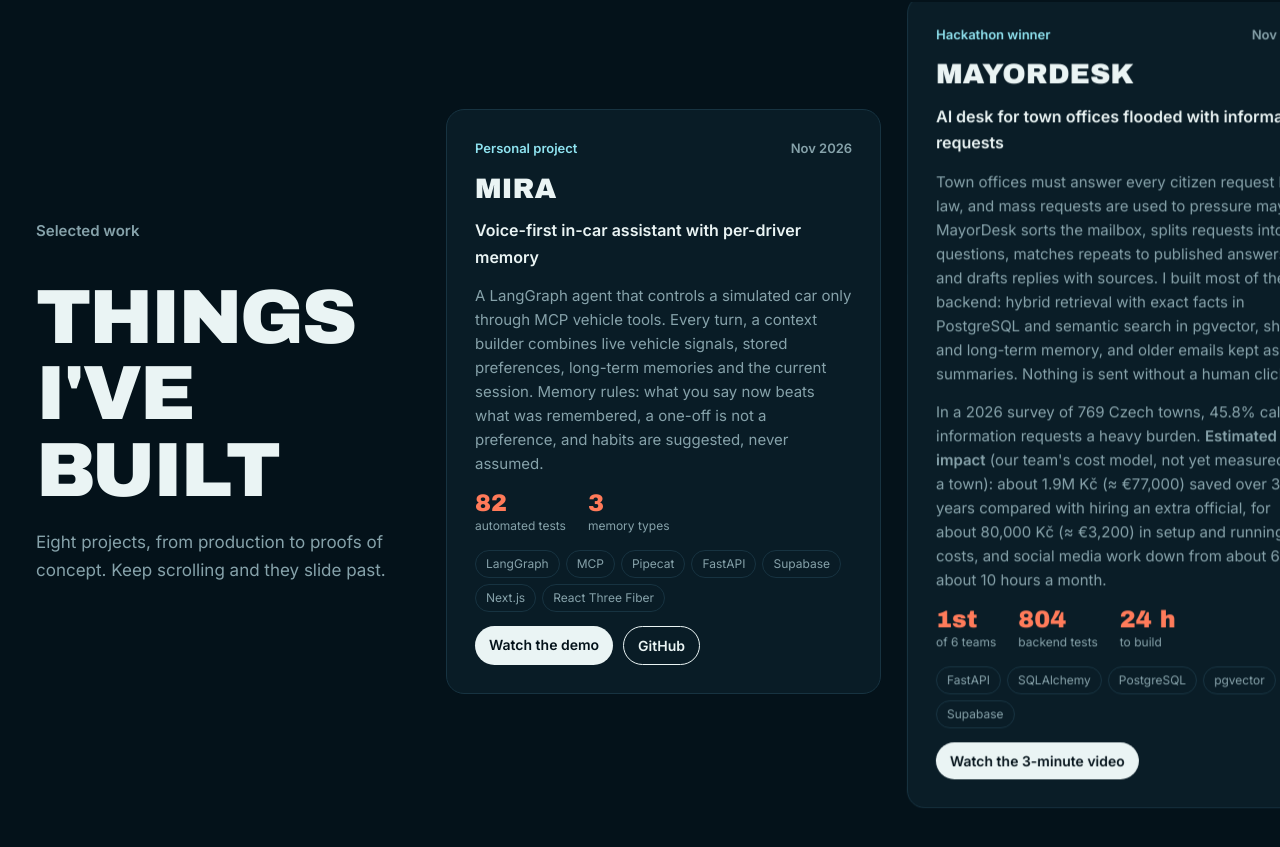
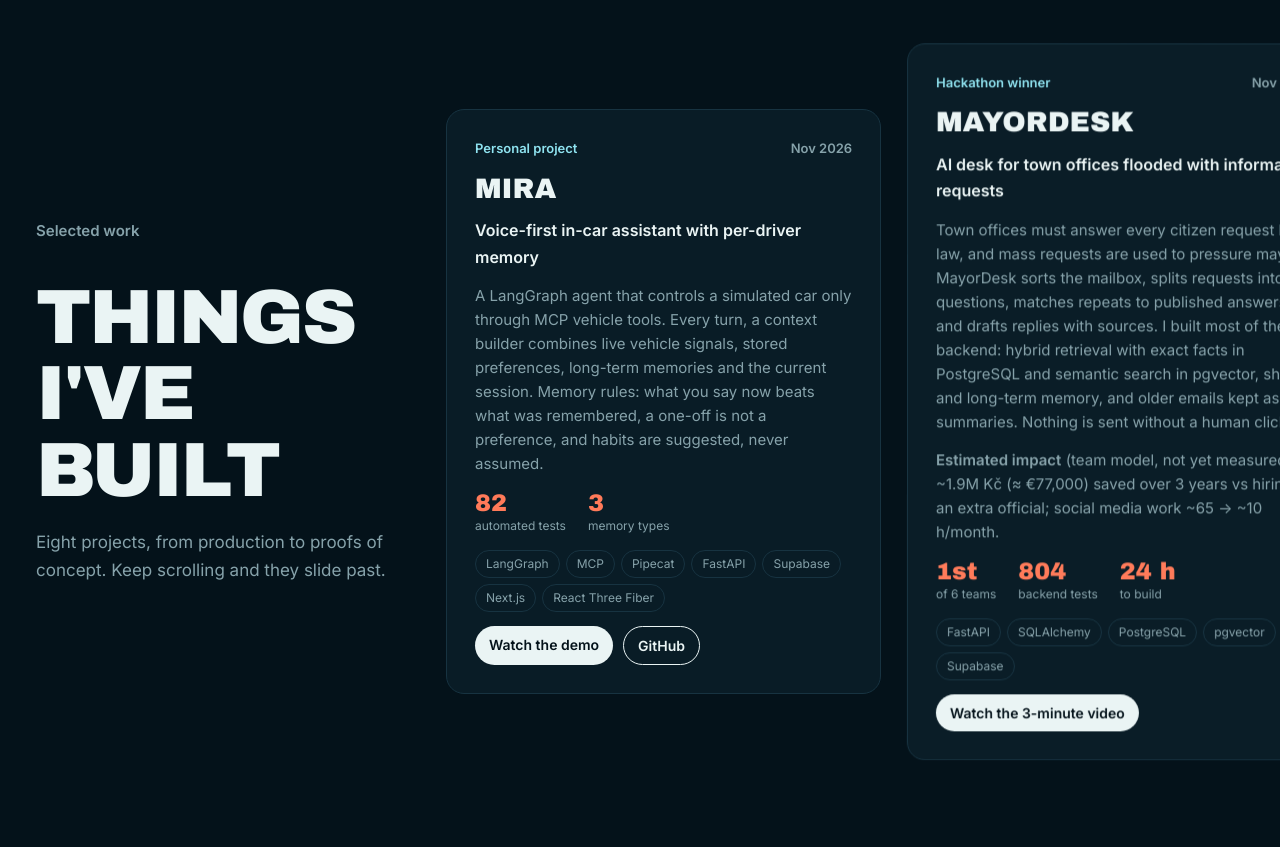
Before and after one commit to baksh07/baksh07.github.io, a plain HTML site: page index.html in a window 1280 px wide. Shown: the part 2287-3134 px from the top of the page. Drawn offline with nearby package versions, Linux system fonts and the light colour scheme; a web font is replaced by a local one.

Commit message:
Shorten MayorDesk estimated impact line
Co-Authored-By: Claude Opus 5.5 <noreply@anthropic.com>
Claude-Session: https://claude.ai/code/session_01GxPC91EDHwHmouxH86hkqi

```diff
--- a/index.html
+++ b/index.html
@@ -252,7 +252,7 @@ footer{color:var(--muted);font-size:14px;display:flex;flex-wrap:wrap;justify-con
       <h3>MayorDesk</h3>
       <p class="what">AI desk for town offices flooded with information requests</p>
       <p class="d">Town offices must answer every citizen request by law, and mass requests are used to pressure mayors. MayorDesk sorts the mailbox, splits requests into questions, matches repeats to published answers and drafts replies with sources. I built most of the backend: hybrid retrieval with exact facts in PostgreSQL and semantic search in pgvector, short- and long-term memory, and older emails kept as summaries. Nothing is sent without a human click.</p>
-      <p class="d">In a 2026 survey of 769 Czech towns, 45.8% called information requests a heavy burden. <b>Estimated impact</b> (our team's cost model, not yet measured in a town): about 1.9M Kč (≈ €77,000) saved over 3 years compared with hiring an extra official, for about 80,000 Kč (≈ €3,200) in setup and running costs, and social media work down from about 65 to about 10 hours a month.</p>
+      <p class="d"><b>Estimated impact</b> (team model, not yet measured): ~1.9M Kč (≈ €77,000) saved over 3 years vs hiring an extra official; social media work ~65 → ~10 h/month.</p>
       <div class="nums"><div><b>1st</b><small>of 6 teams</small></div><div><b>804</b><small>backend tests</small></div><div><b>24 h</b><small>to build</small></div></div>
       <ul class="stack"><li>FastAPI</li><li>SQLAlchemy</li><li>PostgreSQL</li><li>pgvector</li><li>Supabase</li></ul>
       <div class="links"><a href="https://youtu.be/xPXNTiJyZ-Y" target="_blank" rel="noopener">Watch the 3-minute video</a></div>
```
